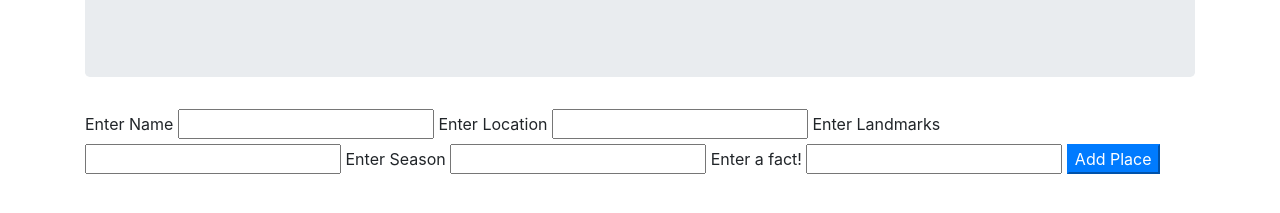
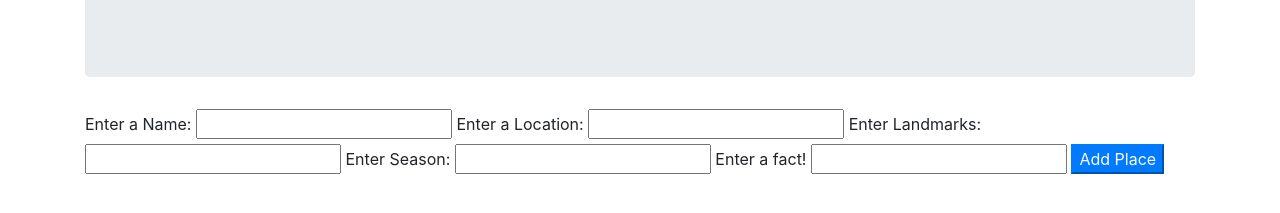
Before and after one commit to chonnessey/places, a plain HTML site: page index.html in a window 1280 px wide. Shown: the part 147-360 px from the top of the page. Drawn offline with nearby package versions, Linux system fonts and the light colour scheme.

Commit message:
update readme section with first test
Co-authored-by: Thomas Friedrichs <friedrichs.tommy@gmail.com>
Co-authored-by: Maxwell Meyer <maxreadswell@gmail.com>

```diff
--- a/index.html
+++ b/index.html
@@ -15,24 +15,21 @@
         <p>Enter some info about the cool places you've been!</p>
       </header>
     </div>
-    <div class="form">
+    <div class="form-group">
       <form id="places">
-        <label for="name">Enter Name</label>
+        <label for="name">Enter a Name:</label>
         <input type="text" id="name">
-        <label for="location">Enter Location</label>
+        <label for="location">Enter a Location:</label>
         <input type="text" id="location">
-        <label for="landmarks">Enter Landmarks</label>
+        <label for="landmarks">Enter Landmarks:</label>
         <input type="text" id="landmarks">
-        <label for="season">Enter Season</label>
+        <label for="season">Enter Season:</label>
         <input type="text" id="season">
         <label for="fact">Enter a fact!</label>
         <input type="text" id="fact">
         <button class="btn-primary" id="sub" type="submit">Add Place</button>
       </form>
     </div>
-
-
-
   </div>
 </body>
 </html>
```
Also changed, not shown: 1 other file.
